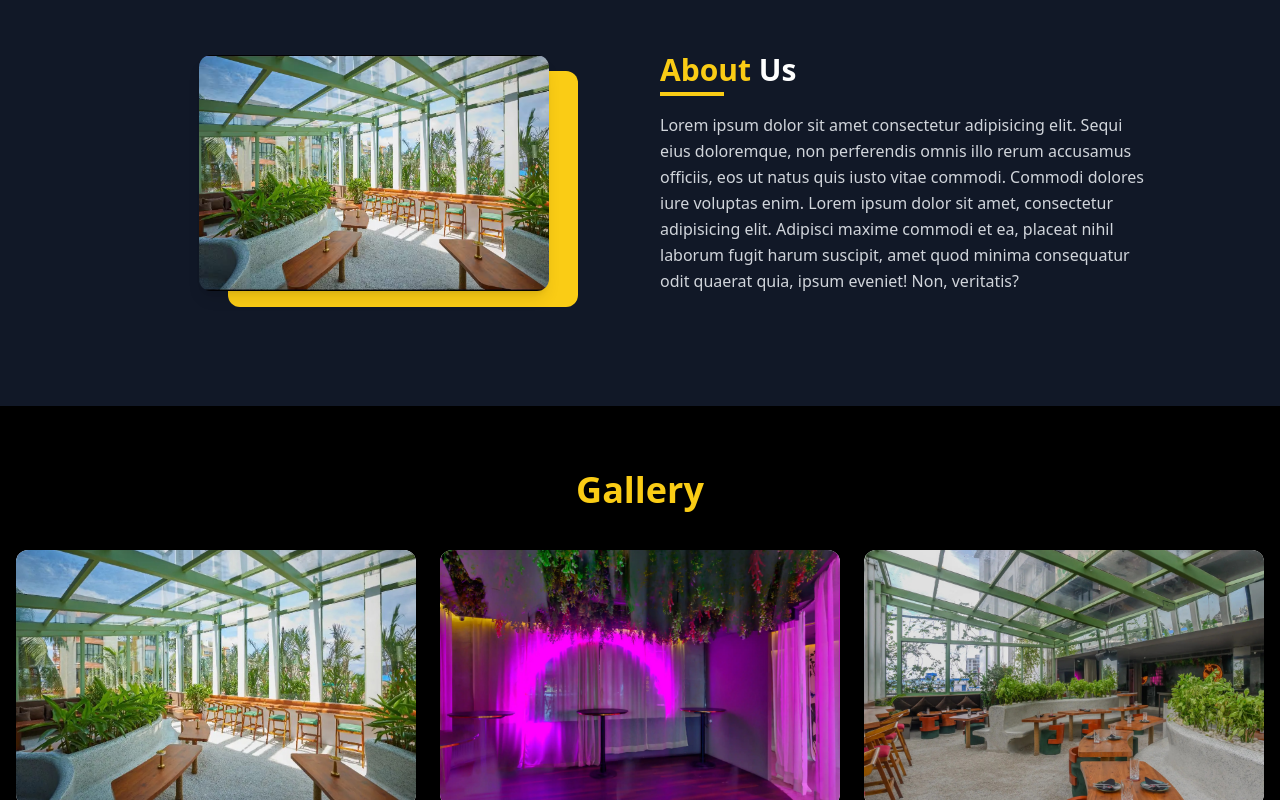
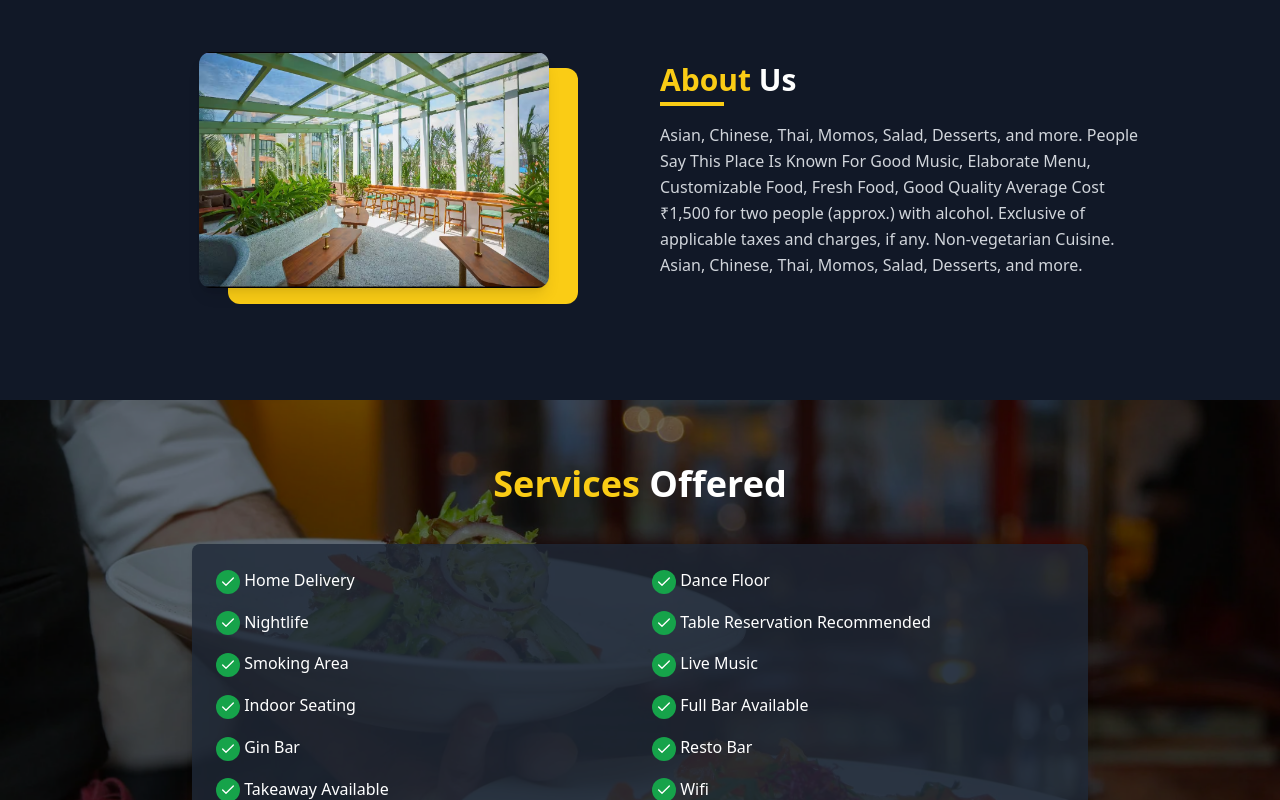
Before and after one commit to Raktimmaity/ginko_new, a React (Vite) app: page / in a window 1280 px wide. Shown: the part 700-1500 px from the top of the page. Built offline with nearby package versions, Linux system fonts and the light colour scheme.

Commit message:
add services section

```diff
--- a/src/App.jsx
+++ b/src/App.jsx
@@ -12,6 +12,7 @@ import BookSeat from './components/BookSeat';
 import MenuPage from './components/Menu_old';
 import Menu from './components/Menu';
 import Offers from './components/Offers';
+import Services from './components/Services';
 
 function Home(){
 
@@ -23,6 +24,7 @@ function Home(){
         <Navbar/>
         <Hero/>
         <About/>
+        <Services />
         <Gallery />
         {/* <Offers/> */}
         {/* <Events /> */}
--- a/src/components/About.jsx
+++ b/src/components/About.jsx
@@ -25,13 +25,11 @@ const About = () => {
           </h2>
 
           <p className="text-gray-300 leading-relaxed">
-            Lorem ipsum dolor sit amet consectetur adipisicing elit. Sequi eius
-            doloremque, non perferendis omnis illo rerum accusamus officiis, eos
-            ut natus quis iusto vitae commodi. Commodi dolores iure voluptas
-            enim. Lorem ipsum dolor sit amet, consectetur adipisicing elit.
-            Adipisci maxime commodi et ea, placeat nihil laborum fugit harum
-            suscipit, amet quod minima consequatur odit quaerat quia, ipsum
-            eveniet! Non, veritatis?
+            Asian, Chinese, Thai, Momos, Salad, Desserts, and more. People Say
+            This Place Is Known For Good Music, Elaborate Menu, Customizable
+            Food, Fresh Food, Good Quality Average Cost ₹1,500 for two people
+            (approx.) with alcohol. Exclusive of applicable taxes and charges, if any. Non-vegetarian
+            Cuisine. Asian, Chinese, Thai, Momos, Salad, Desserts, and more.
           </p>
         </div>
       </div>
--- a/src/components/Footer.jsx
+++ b/src/components/Footer.jsx
@@ -1,4 +1,5 @@
 import React from "react";
+import ZomatoIcon from "../assets/img/zomato_icon.jpg";
 
 const Footer = () => (
   <footer className="bg-gray-900 text-white pt-10 pb-6">
@@ -45,6 +46,7 @@ const Footer = () => (
           <p className="text-sm text-yellow-400">Follow Us:</p>
           <a href="https://www.facebook.com/iammissginko/" target="_blank"><i className="fa-brands fa-facebook-f hover:text-white transition"></i></a>
           <a href="https://www.instagram.com/iammissginko?utm_source=ig_web_button_share_sheet&igsh=ZDNlZDc0MzIxNw==" target="_blank"><i className="fa-brands fa-instagram hover:text-white transition"></i></a>
+          <a href="https://www.zomato.com/kolkata/miss-ginko-ballygunge" target="_blank"><img src={ZomatoIcon} alt="Zomato" className="w-8 h-8 rounded-full" /></a>
         </div>
       </div>
     </div>
--- /dev/null
+++ b/src/components/Services.jsx
@@ -0,0 +1,48 @@
+import React from "react";
+import bgImage from "../assets/img/event_bg.png"; // Make sure this image exists in your assets
+import { Check } from 'lucide-react';
+
+const Services = () => {
+  return (
+    <>
+      <section
+        id="events"
+        className="bg-gray-900 text-white py-16 px-4 relative bg-fixed bg-cover bg-center"
+        style={{ backgroundImage: `url(${bgImage})` }}
+      >
+        {/* Overlay */}
+        <div className="absolute inset-0 mix-blend-multiply bg-gray-500"></div>
+
+        {/* Content */}
+        <div className="relative container mx-auto max-w-4xl z-10">
+          <h2 className="text-4xl font-bold text-yellow-400 text-center mb-10">
+            Services <span className="text-white">Offered</span>
+          </h2>
+          <div className="bg-gray-800 bg-opacity-80 p-6 rounded-lg shadow-md">
+            <div className="grid grid-cols-1 md:grid-cols-2 gap-6">
+              <ul className="space-y-4 list-none">
+                <li><Check className="inline text-white bg-green-600 rounded-full p-1"/> Home Delivery</li>
+                <li><Check className="inline text-white bg-green-600 rounded-full p-1"/> Nightlife</li>
+                <li><Check className="inline text-white bg-green-600 rounded-full p-1"/> Smoking Area</li>
+                <li><Check className="inline text-white bg-green-600 rounded-full p-1"/> Indoor Seating</li>
+                <li><Check className="inline text-white bg-green-600 rounded-full p-1"/> Gin Bar</li>
+                <li><Check className="inline text-white bg-green-600 rounded-full p-1"/> Takeaway Available</li>
+                <li><Check className="inline text-white bg-green-600 rounded-full p-1"/> Serves Cocktails</li>
+              </ul>
+              <ul className="space-y-4 list-none">
+                <li><Check className="inline text-white bg-green-600 rounded-full p-1"/> Dance Floor</li>
+                <li><Check className="inline text-white bg-green-600 rounded-full p-1"/> Table Reservation Recommended</li>
+                <li><Check className="inline text-white bg-green-600 rounded-full p-1"/> Live Music</li>
+                <li><Check className="inline text-white bg-green-600 rounded-full p-1"/> Full Bar Available</li>
+                <li><Check className="inline text-white bg-green-600 rounded-full p-1"/> Resto Bar</li>
+                <li><Check className="inline text-white bg-green-600 rounded-full p-1"/> Wifi</li>
+              </ul>
+            </div>
+          </div>
+        </div>
+      </section>
+    </>
+  );
+};
+
+export default Services;
--- a/src/pages/AboutUs.jsx
+++ b/src/pages/AboutUs.jsx
@@ -25,13 +25,11 @@ const About = () => {
           </h2>
 
           <p className="text-gray-300 leading-relaxed">
-            Lorem ipsum dolor sit amet consectetur adipisicing elit. Sequi eius
-            doloremque, non perferendis omnis illo rerum accusamus officiis, eos
-            ut natus quis iusto vitae commodi. Commodi dolores iure voluptas
-            enim. Lorem ipsum dolor sit amet, consectetur adipisicing elit.
-            Adipisci maxime commodi et ea, placeat nihil laborum fugit harum
-            suscipit, amet quod minima consequatur odit quaerat quia, ipsum
-            eveniet! Non, veritatis?
+            Asian, Chinese, Thai, Momos, Salad, Desserts, and more. People Say
+            This Place Is Known For Good Music, Elaborate Menu, Customizable
+            Food, Fresh Food, Good Quality Average Cost ₹1,500 for two people
+            (approx.) with alcohol. Exclusive of applicable taxes and charges, if any. Non-vegetarian
+            Cuisine. Asian, Chinese, Thai, Momos, Salad, Desserts, and more.
           </p>
         </div>
       </div>
```
Also changed, not shown: src/assets/img/zomato_icon.jpg (added).
